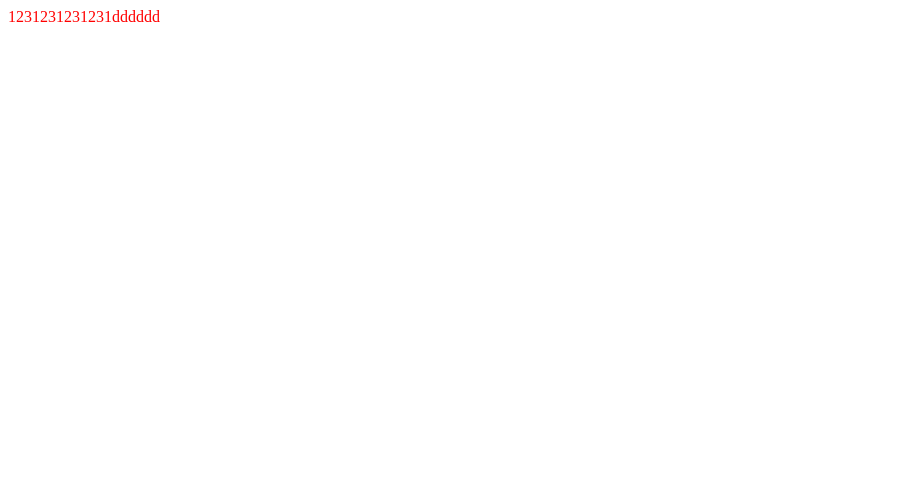
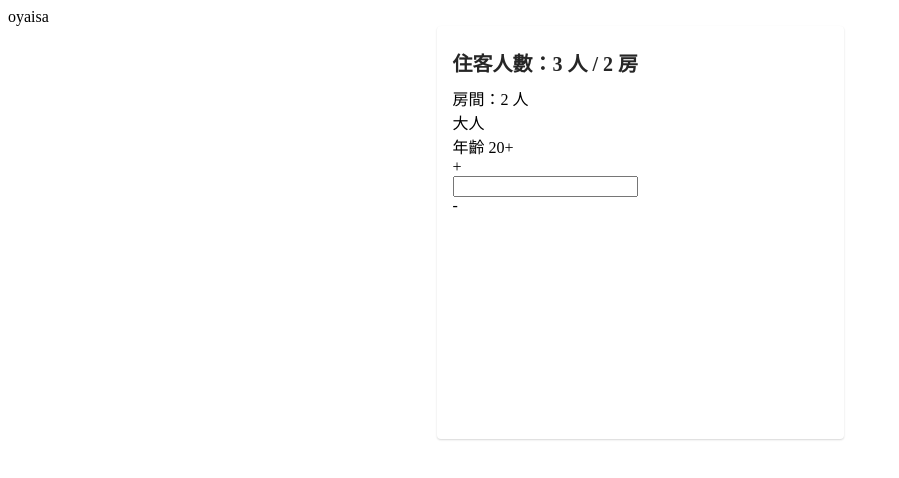
Before and after one commit to weryk153/Oyaisa, a React app: page / in a window 1280 px wide. Shown: the top 478 px of the page, without its empty margins (0-899 px from the left). Built offline with nearby package versions, Linux system fonts and the light colour scheme.

Commit message:
feature: modify css

```diff
--- a/src/index.jsx
+++ b/src/index.jsx
@@ -5,7 +5,29 @@ const Index = () => {
 
     return (
         <div className='container'>
-            1231231231231dddddd
+            <header>oyaisa</header>
+            <div className="app-wrapper">
+                <div className="booking-info">住客人數：3 人 / 2 房</div>
+                <div className="room-wrapper">
+                    <div className="room-info">
+                        房間：2 人
+                    </div>
+                    <div className="people-statistics-wrapper">
+                        <div className="adult">
+                            <div className="adult-left">
+                                <div>大人</div>
+                                <div>年齡 20+</div>
+                            </div>
+                            <div className="adult-right">
+                                <div>+</div>
+                                <input type="number" />
+                                <div>-</div>
+                            </div>
+                        </div>
+                        <div className="children"></div>
+                    </div>
+                </div>
+            </div>
         </div>
     )
 }
--- a/src/styles/global.scss
+++ b/src/styles/global.scss
@@ -1,3 +1,72 @@
-.container {
-    color: red;
+.app-wrapper {
+    display: flex;
+    flex-direction: column;
+    align-items: flex-start;
+    width: 375px;
+    height: 381px;
+    margin: 0 auto;
+    padding: 16px;
+    position: relative;
+    background: #FFFFFF;
+    box-shadow: 0px 1px 2px rgba(0, 0, 0, 0.16);
+    border-radius: 4px;
+    .booking-info {
+        width: 343px;
+        height: 28px;
+        font-family: Noto Sans TC;
+        font-weight: bold;
+        font-size: 20px;
+        line-height: 28px;
+        color: #262626;
+        margin: 8px 0px;
+        .room-wrapper {
+            .room-info {
+                width: 343px;
+                height: 24px;
+                font-family: Noto Sans TC;
+                font-weight: 500;
+                font-size: 16px;
+                line-height: 24px;
+                color: #262626;
+                flex: none;
+                order: 0;
+                flex-grow: 1;
+                margin: 0px 16px;
+            }
+            .people-statistics-wrapper {
+                .adult {
+                    display: flex;
+                    flex-direction: row;
+                    align-items: flex-start;
+                    width: 343px;
+                    height: 40px;
+                    order: 0;
+                    flex-grow: 1;
+                    margin: 0px 16px;
+                    .adult-left {
+                        display: flex;
+                        flex-direction: column;
+                        align-items: flex-start;
+                        width: 191px;
+                        height: 40px;
+                        border-radius: 4px;
+                        order: 0;
+                        flex-grow: 1;
+                        margin: 0px 16px;
+                    }
+                    .adult-right {
+                        display: flex;
+                        flex-direction: row;
+                        align-items: flex-start;
+                        width: 136px;
+                        height: 40px;
+                        left: 207px;
+                        order: 1;
+                        flex-grow: 0;
+                        margin: 0px 16px;
+                    }
+                }
+            }
+        }
+    }
 }
--- a/webpack.config.js
+++ b/webpack.config.js
@@ -20,7 +20,6 @@ module.exports = {
             {
                 test: /\.s[ac]ss$/i,
                 use: ['style-loader', 'css-loader', 'sass-loader'],
-                include: /styles/,
             }
         ]
     },
```
